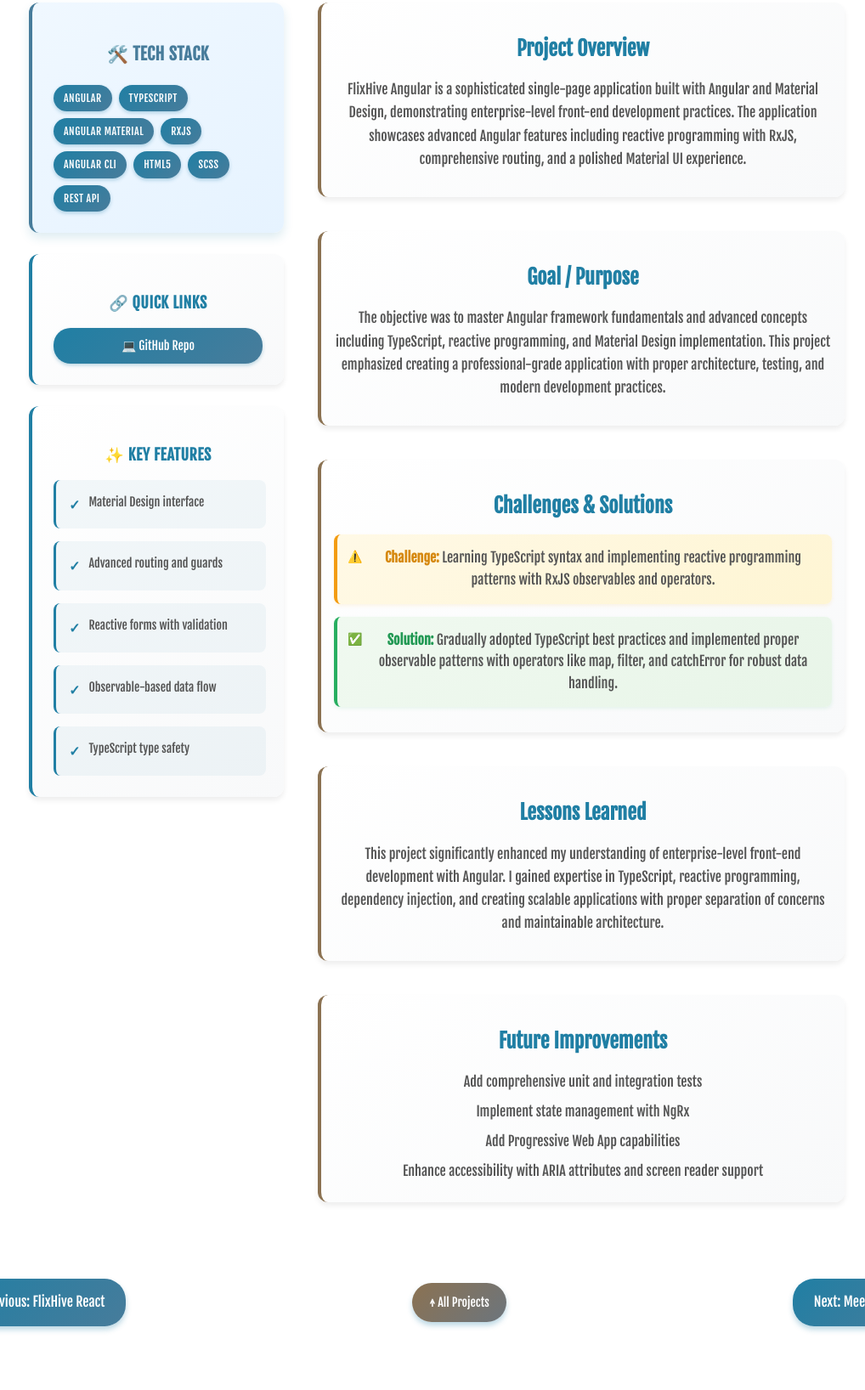
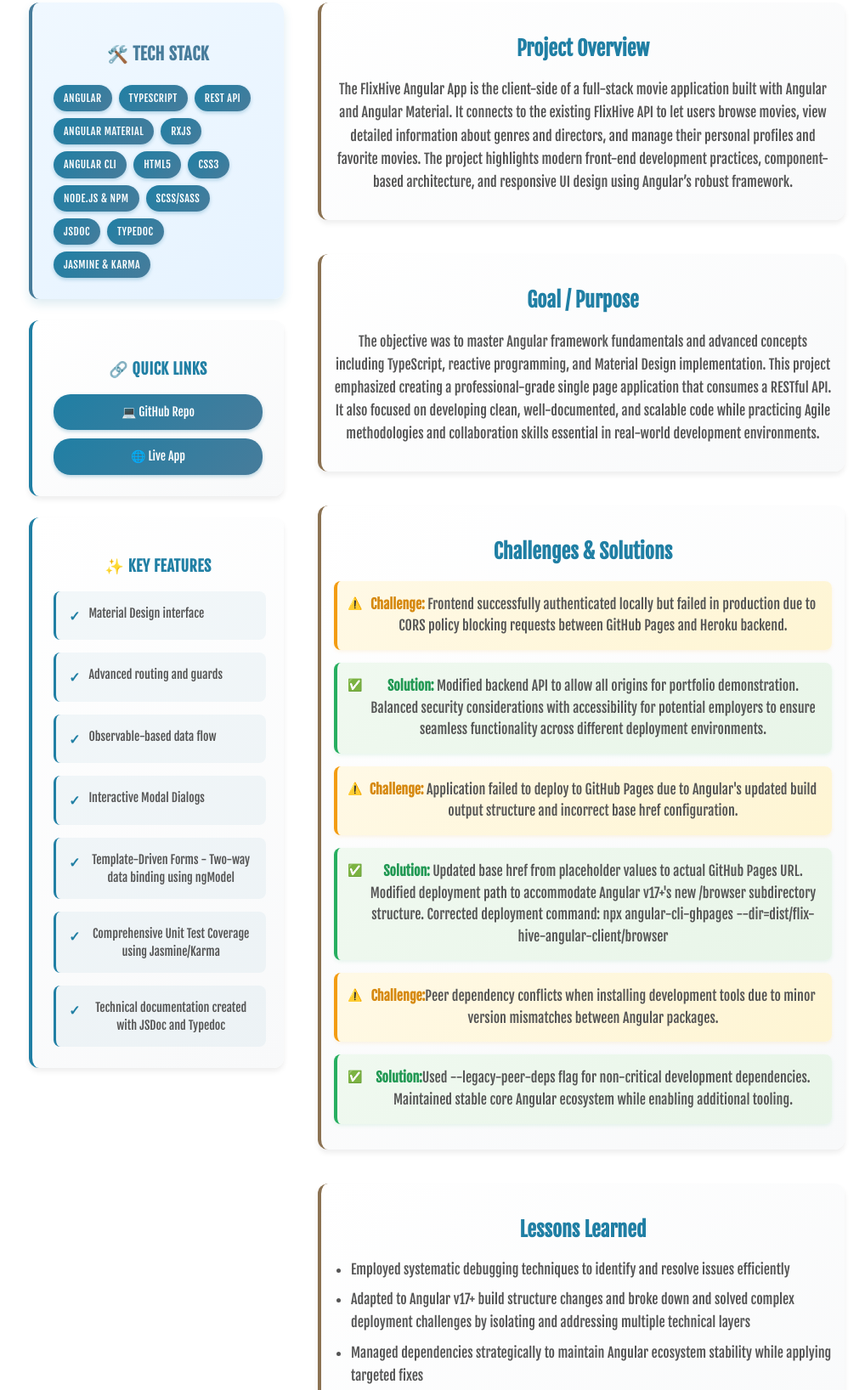
Before and after one commit to cinchronicity/portfolio-site, a plain HTML site: page flixhive-angular.html in a window 1280 px wide. Shown: the part 1101-2737 px from the top of the page at 85% size, without its empty margins (126-1144 px from the left). Drawn offline with nearby package versions, Linux system fonts and the light colour scheme.

Commit message:
add flixhive angular details

```diff
--- a/flixhive-angular.html
+++ b/flixhive-angular.html
@@ -53,12 +53,17 @@
           <div class="tech-tags">
             <span class="tech-tag">Angular</span>
             <span class="tech-tag">TypeScript</span>
+            <span class="tech-tag">REST API</span>
             <span class="tech-tag">Angular Material</span>
             <span class="tech-tag">RxJS</span>
             <span class="tech-tag">Angular CLI</span>
             <span class="tech-tag">HTML5</span>
-            <span class="tech-tag">SCSS</span>
-            <span class="tech-tag">REST API</span>
+            <span class="tech-tag">CSS3</span>
+            <span class="tech-tag">Node.js & npm</span>
+            <span class="tech-tag">SCSS/SASS</span>
+            <span class="tech-tag">Jsdoc</span>
+            <span class="tech-tag">TypeDoc</span>
+            <span class="tech-tag">Jasmine & Karma</span>
           </div>
         </div>
 
@@ -68,6 +73,10 @@
           <div class="quick-links">
             <a href="https://github.com/cinchronicity/FlixHive-Angular-client" target="_blank" class="quick-link">
               💻 GitHub Repo
+            </a>
+            <a href="https://cinchronicity.github.io/FlixHive-Angular-client/welcome" target="_blank"
+              class="quick-link">
+              🌐 Live App
             </a>
           </div>
         </div>
@@ -82,14 +91,22 @@
             <div class="feature-item">
               <span>Advanced routing and guards</span>
             </div>
-            <div class="feature-item">
-              <span>Reactive forms with validation</span>
-            </div>
+
             <div class="feature-item">
               <span>Observable-based data flow</span>
             </div>
+
             <div class="feature-item">
-              <span>TypeScript type safety</span>
+              <span>Interactive Modal Dialogs</span>
+            </div>
+            <div class="feature-item">
+              <span>Template-Driven Forms - Two-way data binding using ngModel</span>
+            </div>
+            <div class="feature-item">
+              <span>Comprehensive Unit Test Coverage using Jasmine/Karma</span>
+            </div>
+            <div class="feature-item">
+              <span>Technical documentation created with JSDoc and Typedoc</span>
             </div>
           </div>
         </div>
@@ -101,10 +118,12 @@
         <section class="project-overview">
           <h2>Project Overview</h2>
           <p>
-            FlixHive Angular is a sophisticated single-page application built with Angular and Material Design,
-            demonstrating enterprise-level front-end development practices. The application showcases advanced Angular
-            features including reactive programming with RxJS, comprehensive routing, and a polished Material UI
-            experience.
+            The FlixHive Angular App is the client-side of a full-stack movie application built with Angular and Angular
+            Material. It connects to the existing FlixHive API to let users browse movies, view detailed information
+            about
+            genres and directors, and manage their personal profiles and favorite movies. The project highlights modern
+            front-end development practices, component-based architecture, and responsive UI design using Angular’s
+            robust framework.
           </p>
         </section>
 
@@ -115,7 +134,9 @@
             The objective was to master Angular framework fundamentals and advanced concepts including TypeScript,
             reactive programming, and Material Design implementation. This project emphasized creating a
             professional-grade
-            application with proper architecture, testing, and modern development practices.
+            single page application that consumes a RESTful API. It also focused on developing clean, well-documented,
+            and scalable code while practicing Agile methodologies and collaboration skills essential in real-world
+            development environments.
           </p>
         </section>
 
@@ -124,14 +145,42 @@
           <h2>Challenges & Solutions</h2>
           <p>
             <span class="challenge">
-              <span class="challenge-text">Challenge:</span> Learning TypeScript syntax and implementing reactive
-              programming patterns with RxJS observables and operators.
+              <span class="challenge-text">Challenge:</span> Frontend successfully authenticated locally but failed in
+              production due to CORS policy blocking requests between GitHub Pages and Heroku backend.
+
+
             </span>
           </p>
           <p>
             <span class="solution">
-              <span class="solution-text">Solution:</span> Gradually adopted TypeScript best practices and implemented
-              proper observable patterns with operators like map, filter, and catchError for robust data handling.
+              <span class="solution-text">Solution:</span> Modified backend API to allow all origins for portfolio
+              demonstration. Balanced security considerations with accessibility for potential employers to ensure
+              seamless functionality across different deployment environments.
+            </span>
+          </p>
+          <p>
+            <span class="challenge">
+              <span class="challenge-text">Challenge:</span> Application failed to deploy to GitHub Pages due to
+              Angular's updated build output structure and incorrect base href configuration.
+            </span>
+          </p>
+          <p>
+            <span class="solution">
+              <span class="solution-text">Solution:</span> Updated base href from placeholder values to actual GitHub
+              Pages URL. Modified deployment path to accommodate Angular v17+'s new /browser subdirectory structure.
+              Corrected deployment command: npx angular-cli-ghpages --dir=dist/flix-hive-angular-client/browser
+            </span>
+          </p>
+          <p>
+            <span class="challenge">
+              <span class="challenge-text">Challenge:</span>Peer dependency conflicts when installing development tools
+              due to minor version mismatches between Angular packages.
+            </span>
+          </p>
+          <p>
+            <span class="solution">
+              <span class="solution-text">Solution:</span>Used --legacy-peer-deps flag for non-critical development
+              dependencies. Maintained stable core Angular ecosystem while enabling additional tooling.
             </span>
           </p>
         </section>
@@ -139,22 +188,28 @@
         <!-- Lessons Learned -->
         <section class="project-lessons">
           <h2>Lessons Learned</h2>
-          <p>
-            This project significantly enhanced my understanding of enterprise-level front-end development with Angular.
-            I gained expertise in TypeScript, reactive programming, dependency injection, and creating scalable
-            applications
-            with proper separation of concerns and maintainable architecture.
-          </p>
+          <ul>
+            <li>Employed systematic debugging techniques to identify and resolve issues efficiently</li>
+            <li>Adapted to Angular v17+ build structure changes and broke down and solved complex deployment challenges
+              by isolating and addressing multiple technical
+              layers</li>
+            <li>Managed dependencies strategically to maintain Angular ecosystem stability while applying targeted fixes
+            </li>
+            <li>Integrated secure JWT authentication, CORS policies, and RESTful API communication between the Angular
+              frontend and Node.js backend</li>
+            <li>Enhanced project professionalism with thorough TypeDoc documentation, responsive Angular Material
+              design, and a production-ready deployment pipeline</li>
+          </ul>
         </section>
 
         <!-- Future Improvements -->
         <section class="project-future">
           <h2>Future Improvements</h2>
           <ul>
-            <li>Add comprehensive unit and integration tests</li>
-            <li>Implement state management with NgRx</li>
-            <li>Add Progressive Web App capabilities</li>
-            <li>Enhance accessibility with ARIA attributes and screen reader support</li>
+            <li>Add “To Watch” lists alongside favorites</li>
+            <li>Add Progressive Web App capabilities such as offline abilities</li>
+            <li>Enhance accessibility with screen reader support and dark mode</li>
+            <li> Implement real-time user activity feeds and instant movie recommendations using WebSocket</li>
           </ul>
         </section>
       </div>
```
